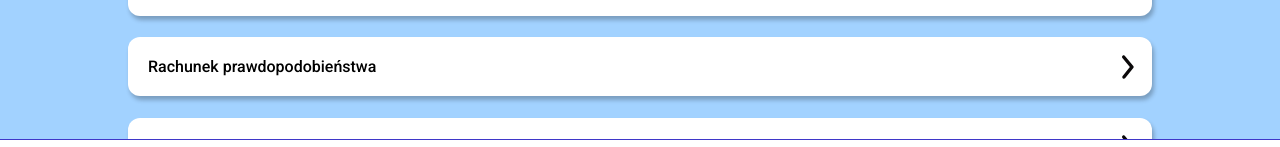
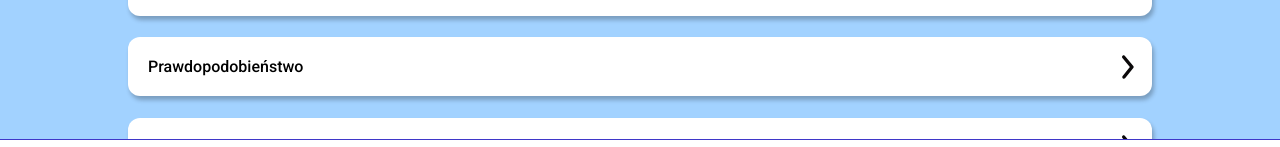
Before and after one commit to homies-ed/web-app, a React (Vite) app: page /zbieranina/matematyka in a window 1280 px wide. Shown: the part 563-710 px from the top of the page. Built offline with nearby package versions, Linux system fonts and the light colour scheme.

Commit message:
Marking mock data

```diff
--- a/src/page/Documents.jsx
+++ b/src/page/Documents.jsx
@@ -2,6 +2,7 @@ import Menu from "../component/Menu";
 import Document from "../component/Document";
 import BackIcon from "../icon/BackIcon";
 
+// mock data
 const displayMaterials = (subject) => {
     try {
         const lessonName = localStorage.getItem("lesson");
--- a/src/page/Topics.jsx
+++ b/src/page/Topics.jsx
@@ -5,12 +5,13 @@ import Novelist from "../icon/Novelist";
 import Bibliophile from "../icon/Bibliophile";
 import Mathematics from "../icon/Mathematics";
 
+// mock data
 const displayTopics = (subject) => {
   try {
     let array = [];
 
     const polishTopics = ["Młoda Polska", "Średniowiecze", "Homer", "Horacy", "Jan Kochanowski"];
-    const mathTopics = ["Funkcja liniowa", "Trygonometria", "Rachunek prawdopodobieństwa", "Zdarzenia losowe", "Równania i nierówności"];
+    const mathTopics = ["Funkcja liniowa", "Trygonometria", "Prawdopodobieństwo", "Zdarzenia losowe", "Równania i nierówności"];
     const englishTopics = ["Czasy przyszłe", "Konstrukcje warunkowe", "Strona bierna", "False friends", "Idiomy"];
 
     let source = [];
```
